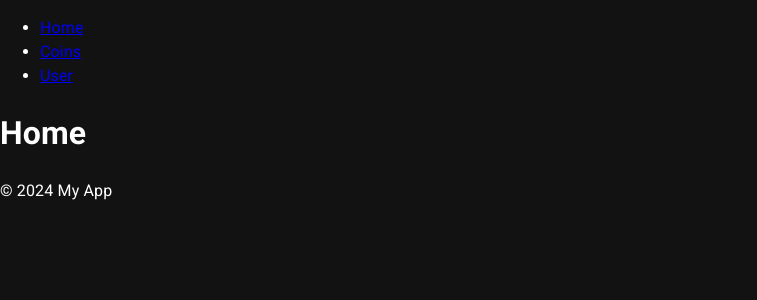
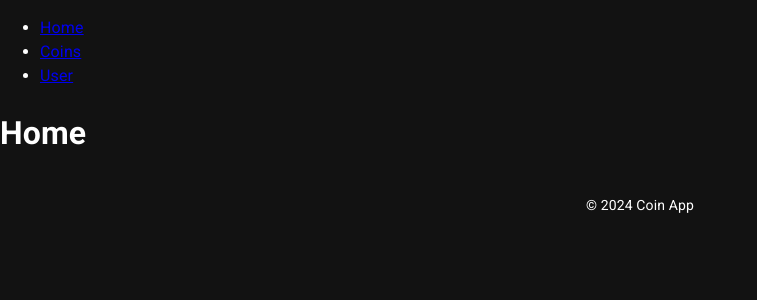
Before and after one commit to christo3carrasco/coin-app, a React (Vite) app: page / in a window 1280 px wide. Shown: the top 300 px of the page, without its empty margins (0-757 px from the left). Built offline with nearby package versions, Linux system fonts and the light colour scheme.

Commit message:
feat: add Footer

```diff
--- a/src/components/Footer.jsx
+++ b/src/components/Footer.jsx
@@ -1,7 +1,22 @@
+import { useTheme } from "@emotion/react";
+import { Box, Typography } from "@mui/material";
+
 export const Footer = () => {
+  const theme = useTheme();
+
   return (
-    <footer>
-      <p>&copy; 2024 My App</p>
-    </footer>
+    <Box
+      component="footer"
+      sx={{
+        py: 2,
+        textAlign: "center",
+        bgcolor: theme.palette.background.default,
+        color: theme.palette.text.primary,
+      }}
+    >
+      <Typography variant="body2" color="inherit">
+        &copy; 2024 Coin App
+      </Typography>
+    </Box>
   );
 };
```
